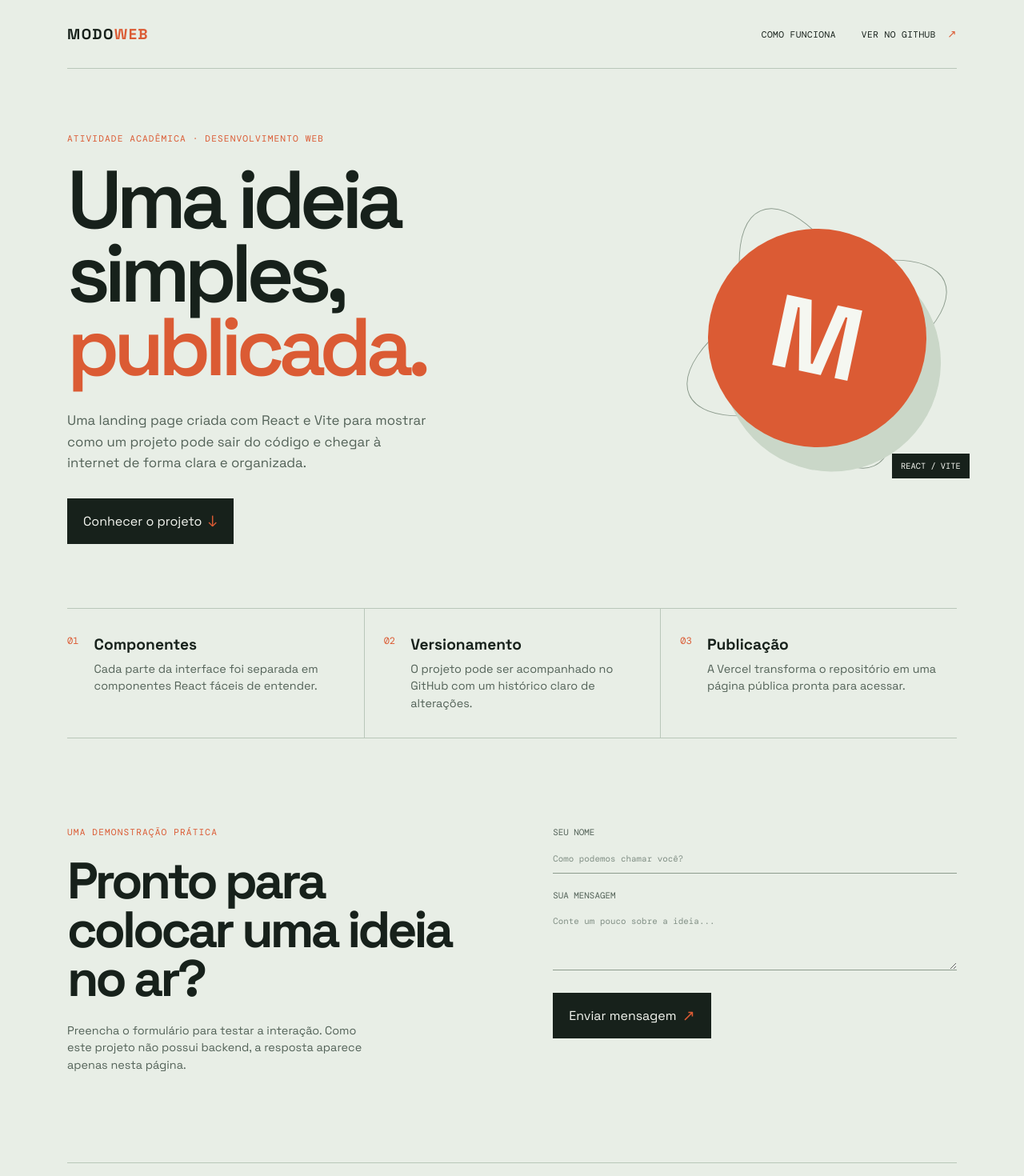
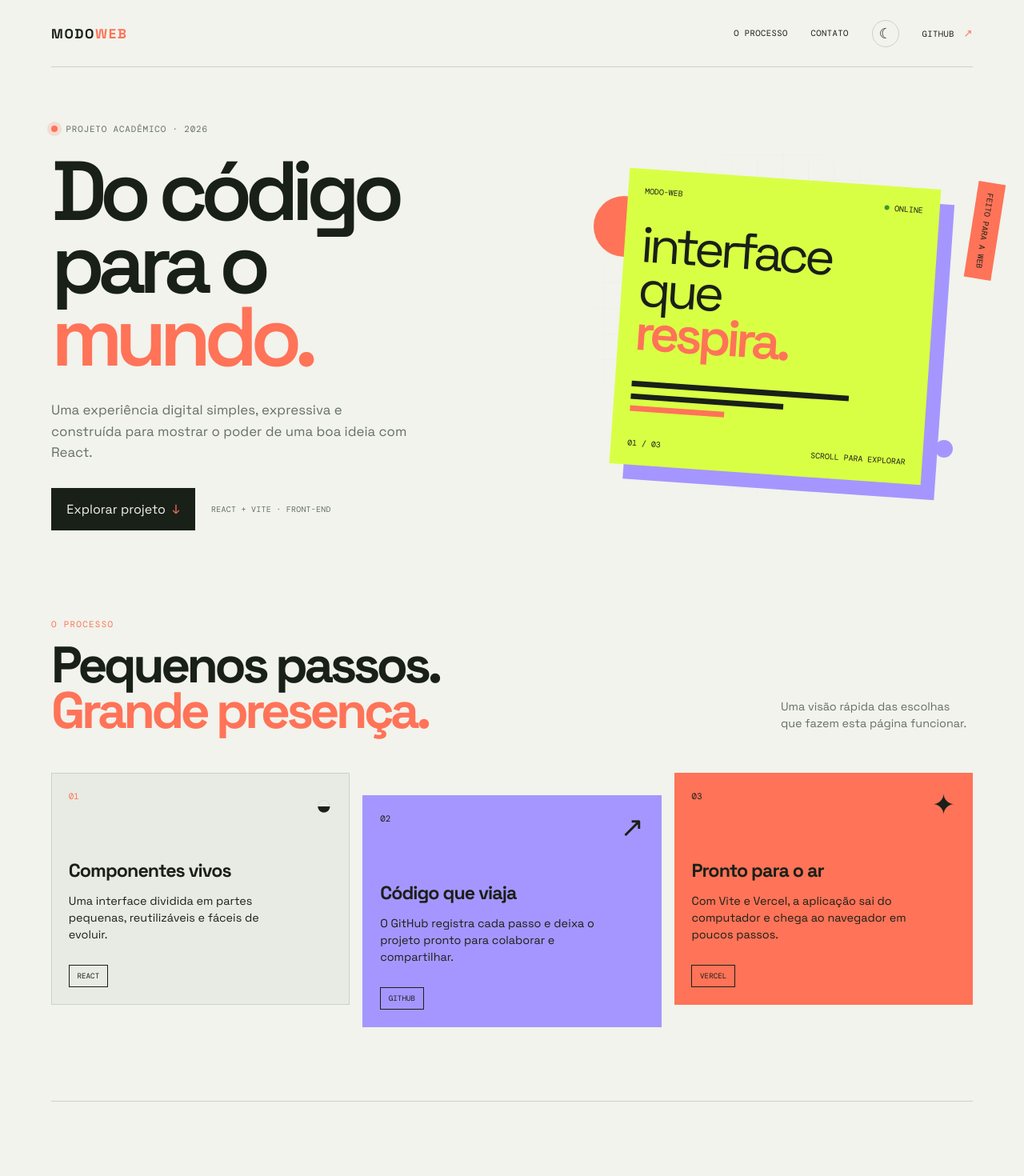
Before and after one commit to jenifferCamar/meu-app-react, a React (Vite) app: page / in a window 1280 px wide. Shown: the top 1470 px of the page at 80% size. Built offline with nearby package versions, Linux system fonts and the light colour scheme.

Commit message:
feat: moderniza interface do Modo Web

```diff
--- a/src/App.jsx
+++ b/src/App.jsx
@@ -7,6 +7,7 @@ import Footer from './components/Footer';
 
 export default function App() {
   const [message, setMessage] = useState('');
+  const [isDark, setIsDark] = useState(false);
 
   function handleSubmit(event) {
     event.preventDefault();
@@ -18,8 +19,8 @@ export default function App() {
   }
 
   return (
-    <div className="page-shell">
-      <Header />
+    <div className={`page-shell${isDark ? ' is-dark' : ''}`}>
+      <Header isDark={isDark} onToggleTheme={() => setIsDark(!isDark)} />
       <main>
         <Hero />
         <Highlights />
--- a/src/components/ContactForm.jsx
+++ b/src/components/ContactForm.jsx
@@ -5,10 +5,10 @@ export default function ContactForm({ onSubmit, message }) {
     <section className="contact" id="contato">
       <div className="contact-copy">
         <p className="eyebrow">Uma demonstração prática</p>
-        <h2>Pronto para colocar uma ideia no ar?</h2>
+        <h2>Tem uma ideia?<br /><em>Comece por aqui.</em></h2>
         <p>
-          Preencha o formulário para testar a interação. Como este projeto não
-          possui backend, a resposta aparece apenas nesta página.
+          Teste a interação preenchendo o formulário. A resposta aparece na
+          tela porque este é um projeto front-end, sem backend.
         </p>
       </div>
 
@@ -19,13 +19,7 @@ export default function ContactForm({ onSubmit, message }) {
         </label>
         <label htmlFor="message">
           Sua mensagem
-          <textarea
-            id="message"
-            name="message"
-            required
-            placeholder="Conte um pouco sobre a ideia..."
-            rows="4"
-          />
+          <textarea id="message" name="message" required placeholder="Conte um pouco sobre a ideia..." rows="4" />
         </label>
         <button type="submit">
           Enviar mensagem <span aria-hidden="true">↗</span>
--- a/src/components/Footer.jsx
+++ b/src/components/Footer.jsx
@@ -3,8 +3,9 @@ import React from 'react';
 export default function Footer() {
   return (
     <footer className="site-footer">
-      <span>© 2026 Modo Web</span>
-      <span>Feito com React · Publicado na Vercel</span>
+      <a className="brand" href="#inicio">MODO<span>WEB</span></a>
+      <p>Uma atividade acadêmica feita por Jeniffer.</p>
+      <span className="footer-year">© 2026 · React / Vite</span>
     </footer>
   );
 }
--- a/src/components/Header.jsx
+++ b/src/components/Header.jsx
@@ -1,6 +1,6 @@
 import React from 'react';
 
-export default function Header() {
+export default function Header({ isDark, onToggleTheme }) {
   return (
     <header className="site-header">
       <a className="brand" href="#inicio" aria-label="Voltar ao início">
@@ -8,14 +8,23 @@ export default function Header() {
       </a>
 
       <nav className="nav-bar" aria-label="Navegação principal">
-        <a className="nav-link" href="#processo">Como funciona</a>
+        <a className="nav-link" href="#processo">O processo</a>
+        <a className="nav-link" href="#contato">Contato</a>
+        <button
+          className="theme-button"
+          type="button"
+          onClick={onToggleTheme}
+          aria-label={isDark ? 'Ativar tema claro' : 'Ativar tema escuro'}
+        >
+          <span aria-hidden="true">{isDark ? '☼' : '☾'}</span>
+        </button>
         <a
           className="nav-link nav-link-highlight"
           href="https://github.com/jenifferCamar/meu-app-angular"
           target="_blank"
           rel="noreferrer"
         >
-          Ver no GitHub <span aria-hidden="true">↗</span>
+          GitHub <span aria-hidden="true">↗</span>
         </a>
       </nav>
     </header>
--- a/src/components/Hero.jsx
+++ b/src/components/Hero.jsx
@@ -4,24 +4,50 @@ export default function Hero() {
   return (
     <section className="hero" id="inicio">
       <div className="hero-copy">
-        <p className="eyebrow">Atividade acadêmica · Desenvolvimento Web</p>
+        <div className="hero-kicker">
+          <span className="pulse-dot" />
+          Projeto acadêmico · 2026
+        </div>
+
         <h1>
-          Uma ideia simples, <em>publicada.</em>
+          Do código para o <em>mundo.</em>
         </h1>
+
         <p className="hero-text">
-          Uma landing page criada com React e Vite para mostrar como um projeto
-          pode sair do código e chegar à internet de forma clara e organizada.
+          Uma experiência digital simples, expressiva e construída para mostrar
+          o poder de uma boa ideia com React.
         </p>
-        <a className="primary-button" href="#contato">
-          Conhecer o projeto <span aria-hidden="true">↓</span>
-        </a>
+
+        <div className="hero-actions">
+          <a className="primary-button" href="#processo">
+            Explorar projeto <span aria-hidden="true">↓</span>
+          </a>
+          <span className="hero-note">React + Vite · front-end</span>
+        </div>
       </div>
 
-      <div className="hero-art" aria-label="Ilustração abstrata do projeto" role="img">
-        <div className="art-orbit art-orbit-one" />
-        <div className="art-orbit art-orbit-two" />
-        <div className="hero-mark">M</div>
-        <span className="art-label">React / Vite</span>
+      <div className="hero-visual" aria-label="Painel visual do projeto" role="img">
+        <div className="visual-grid" />
+        <div className="visual-card">
+          <div className="visual-card-top">
+            <span>modo-web</span>
+            <span className="online-status"><i /> online</span>
+          </div>
+          <div className="visual-card-title">
+            interface que
+            <strong>respira.</strong>
+          </div>
+          <div className="visual-lines" aria-hidden="true">
+            <span /><span /><span />
+          </div>
+          <div className="visual-card-bottom">
+            <span>01 / 03</span>
+            <span>scroll para explorar</span>
+          </div>
+        </div>
+        <span className="visual-sticker">feito para a web</span>
+        <span className="visual-orb visual-orb-one" />
+        <span className="visual-orb visual-orb-two" />
       </div>
     </section>
   );
--- a/src/components/Highlights.jsx
+++ b/src/components/Highlights.jsx
@@ -3,33 +3,51 @@ import React from 'react';
 const highlights = [
   {
     number: '01',
-    title: 'Componentes',
-    text: 'Cada parte da interface foi separada em componentes React fáceis de entender.',
+    icon: '◒',
+    title: 'Componentes vivos',
+    text: 'Uma interface dividida em partes pequenas, reutilizáveis e fáceis de evoluir.',
+    tag: 'React',
   },
   {
     number: '02',
-    title: 'Versionamento',
-    text: 'O projeto pode ser acompanhado no GitHub com um histórico claro de alterações.',
+    icon: '↗',
+    title: 'Código que viaja',
+    text: 'O GitHub registra cada passo e deixa o projeto pronto para colaborar e compartilhar.',
+    tag: 'GitHub',
   },
   {
     number: '03',
-    title: 'Publicação',
-    text: 'A Vercel transforma o repositório em uma página pública pronta para acessar.',
+    icon: '✦',
+    title: 'Pronto para o ar',
+    text: 'Com Vite e Vercel, a aplicação sai do computador e chega ao navegador em poucos passos.',
+    tag: 'Vercel',
   },
 ];
 
 export default function Highlights() {
   return (
-    <section className="highlights" id="processo" aria-label="Etapas do projeto">
-      {highlights.map((highlight) => (
-        <article className="highlight" key={highlight.number}>
-          <span className="number">{highlight.number}</span>
-          <div>
-            <h2>{highlight.title}</h2>
+    <section className="process-section" id="processo">
+      <div className="section-heading">
+        <div>
+          <p className="eyebrow">O processo</p>
+          <h2>Pequenos passos.<br /><em>Grande presença.</em></h2>
+        </div>
+        <p className="section-intro">Uma visão rápida das escolhas que fazem esta página funcionar.</p>
+      </div>
+
+      <div className="highlights">
+        {highlights.map((highlight) => (
+          <article className="highlight" key={highlight.number}>
+            <div className="highlight-topline">
+              <span className="number">{highlight.number}</span>
+              <span className="highlight-icon" aria-hidden="true">{highlight.icon}</span>
+            </div>
+            <h3>{highlight.title}</h3>
             <p>{highlight.text}</p>
-          </div>
-        </article>
-      ))}
+            <span className="highlight-tag">{highlight.tag}</span>
+          </article>
+        ))}
+      </div>
     </section>
   );
 }
--- a/src/styles.css
+++ b/src/styles.css
@@ -2,256 +2,313 @@
 
 :root {
   font-family: 'Space Grotesk', Arial, sans-serif;
-  color: #17211b;
-  background: #e8eee6;
+  color: #192018;
+  background: #f1f3ec;
   font-synthesis: none;
   text-rendering: optimizeLegibility;
 }
 
 * { box-sizing: border-box; }
-
 html { scroll-behavior: smooth; }
-
-body { margin: 0; min-width: 320px; }
-
+body { margin: 0; min-width: 320px; background: #f1f3ec; }
 a { color: inherit; text-decoration: none; }
-
 button, input, textarea { font: inherit; }
 
 button:focus-visible,
 a:focus-visible,
 input:focus-visible,
 textarea:focus-visible {
-  outline: 3px solid #db5b34;
+  outline: 3px solid #d9ff45;
   outline-offset: 4px;
 }
 
 .page-shell {
-  max-width: 1240px;
+  --paper: #f1f3ec;
+  --ink: #192018;
+  --muted: #657066;
+  --line: #cbd2c8;
+  --lime: #d9ff45;
+  --coral: #ff7358;
+  --lavender: #a596ff;
+  max-width: 1400px;
+  min-height: 100vh;
   margin: 0 auto;
   padding: 0 5vw;
   overflow: hidden;
+  color: var(--ink);
+  background: var(--paper);
+  transition: background 0.35s ease, color 0.35s ease;
 }
 
+.page-shell.is-dark {
+  --paper: #11140f;
+  --ink: #f1f3ec;
+  --muted: #a3ada1;
+  --line: #394337;
+  --lime: #d9ff45;
+  --coral: #ff8068;
+  --lavender: #aaa0ff;
+}
+
+body:has(.page-shell.is-dark) { background: #11140f; }
+
 .site-header {
-  min-height: 86px;
+  min-height: 84px;
   display: flex;
   justify-content: space-between;
   align-items: center;
-  border-bottom: 1px solid #b9c7b9;
+  border-bottom: 1px solid var(--line);
 }
 
-.brand { font-size: 1.15rem; font-weight: 700; letter-spacing: 0.08em; }
+.brand {
+  font-size: 1.05rem;
+  font-weight: 700;
+  letter-spacing: 0.1em;
+}
 
-.brand span, h1 em, .eyebrow, .number, .form-message { color: #db5b34; }
+.brand span, h1 em, .section-heading em, .contact h2 em { color: var(--coral); }
 
-.nav-bar { display: flex; align-items: center; gap: 2rem; }
+.nav-bar { display: flex; align-items: center; gap: 1.8rem; }
 
 .nav-link {
   font-family: 'DM Mono', monospace;
-  font-size: 0.7rem;
+  font-size: 0.66rem;
   text-transform: uppercase;
   letter-spacing: 0.04em;
+  transition: color 0.2s ease;
 }
 
-.nav-link-highlight span, .primary-button span, button span {
-  color: #db5b34;
-  font-size: 1.2em;
-  margin-left: 0.45rem;
+.nav-link:hover { color: var(--coral); }
+.nav-link-highlight span { color: var(--coral); font-size: 1.25em; margin-left: 0.3rem; }
+
+.theme-button {
+  width: 34px;
+  height: 34px;
+  padding: 0;
+  border: 1px solid var(--line);
+  border-radius: 50%;
+  color: var(--ink);
+  background: transparent;
+  font-size: 1.1rem;
 }
 
+.theme-button:hover { color: #192018; background: var(--lime); border-color: var(--lime); transform: rotate(12deg); }
+
 .hero {
-  min-height: 610px;
+  min-height: 650px;
   display: grid;
-  grid-template-columns: 1fr 0.65fr;
+  grid-template-columns: 1fr 0.85fr;
   align-items: center;
-  gap: 2rem;
+  gap: 6vw;
+  padding: 70px 0 90px;
 }
 
-.hero-copy { max-width: 690px; padding: 80px 0; }
+.hero-copy { max-width: 680px; }
 
-.eyebrow {
+.hero-kicker, .hero-note, .eyebrow, .number, .highlight-tag, .visual-card, .visual-sticker, .online-status {
   font-family: 'DM Mono', monospace;
-  font-size: 0.7rem;
   text-transform: uppercase;
-  letter-spacing: 0.1em;
-  margin: 0 0 1.5rem;
 }
 
+.hero-kicker {
+  display: flex;
+  align-items: center;
+  gap: 0.65rem;
+  color: var(--muted);
+  font-size: 0.68rem;
+  letter-spacing: 0.08em;
+  margin-bottom: 1.6rem;
+}
+
+.pulse-dot, .online-status i {
+  display: inline-block;
+  width: 8px;
+  height: 8px;
+  border-radius: 50%;
+  background: var(--coral);
+}
+
+.pulse-dot { box-shadow: 0 0 0 5px color-mix(in srgb, var(--coral) 18%, transparent); }
+
 h1 {
-  font-size: clamp(3.5rem, 8vw, 7rem);
-  line-height: 0.9;
-  letter-spacing: -0.07em;
+  max-width: 700px;
+  font-size: clamp(4rem, 8.2vw, 8.2rem);
+  line-height: 0.87;
+  letter-spacing: -0.085em;
   font-weight: 600;
   margin: 0;
 }
 
-h1 em { font-style: normal; }
+h1 em, .section-heading em, .contact h2 em { font-style: normal; }
 
 .hero-text {
-  max-width: 460px;
-  color: #536258;
+  max-width: 455px;
+  color: var(--muted);
   font-size: 1.05rem;
   line-height: 1.55;
   margin: 2rem 0;
 }
 
-.primary-button, button {
+.hero-actions { display: flex; align-items: center; gap: 1.25rem; flex-wrap: wrap; }
+
+.primary-button, button:not(.theme-button) {
   display: inline-flex;
   align-items: center;
   justify-content: center;
-  background: #17211b;
-  color: #f5f7f1;
   border: 0;
-  padding: 1rem 1.25rem;
+  background: var(--ink);
+  color: var(--paper);
+  padding: 1rem 1.2rem;
   cursor: pointer;
-  transition: transform 0.2s ease, background 0.2s ease;
+  transition: transform 0.2s ease, background 0.2s ease, color 0.2s ease;
 }
 
-.primary-button:hover, button:hover { background: #db5b34; transform: translateY(-2px); }
+.primary-button span, button:not(.theme-button) span { color: var(--coral); margin-left: 0.5rem; }
+.primary-button:hover, button:not(.theme-button):hover { background: var(--coral); color: #192018; transform: translateY(-3px); }
 
-.hero-art {
-  width: min(35vw, 350px);
-  aspect-ratio: 1;
-  justify-self: end;
+.hero-note { color: var(--muted); font-size: 0.62rem; letter-spacing: 0.03em; }
+
+.hero-visual {
+  min-height: 430px;
   position: relative;
   display: grid;
   place-items: center;
 }
 
-.hero-mark {
-  width: 78%;
-  height: 78%;
-  display: grid;
-  place-items: center;
-  border-radius: 50%;
-  background: #db5b34;
-  color: #f5f7f1;
-  font-size: min(22vw, 8rem);
-  line-height: 1;
-  font-weight: 700;
-  transform: rotate(12deg);
-  box-shadow: 24px 26px 0 #cad7c8;
-  z-index: 2;
+.visual-grid {
+  position: absolute;
+  inset: 0;
+  opacity: 0.5;
+  background-image: linear-gradient(var(--line) 1px, transparent 1px), linear-gradient(90deg, var(--line) 1px, transparent 1px);
+  background-size: 32px 32px;
+  mask-image: radial-gradient(circle, black 25%, transparent 72%);
 }
 
-.art-orbit {
-  position: absolute;
-  border: 1px solid #8d9c8e;
-  border-radius: 50%;
-  transform: rotate(-24deg);
+.visual-card {
+  width: min(100%, 390px);
+  min-height: 370px;
+  position: relative;
+  z-index: 2;
+  display: flex;
+  flex-direction: column;
+  justify-content: space-between;
+  padding: 1.3rem;
+  color: #192018;
+  background: var(--lime);
+  transform: rotate(4deg);
+  box-shadow: 18px 18px 0 var(--lavender);
+  font-size: 0.62rem;
 }
 
-.art-orbit-one { width: 100%; height: 42%; }
-.art-orbit-two { width: 42%; height: 100%; }
+.visual-card-top, .visual-card-bottom { display: flex; justify-content: space-between; gap: 1rem; }
+.online-status { display: flex; align-items: center; gap: 0.4rem; }
+.online-status i { width: 6px; height: 6px; background: #3c972d; }
 
-.art-label {
-  position: absolute;
-  right: -1rem;
-  bottom: 0;
-  padding: 0.55rem 0.7rem;
-  background: #17211b;
-  color: #f5f7f1;
-  font-family: 'DM Mono', monospace;
-  font-size: 0.65rem;
-  text-transform: uppercase;
-  z-index: 3;
+.visual-card-title {
+  font-family: 'Space Grotesk', Arial, sans-serif;
+  font-size: clamp(2.8rem, 5vw, 4.4rem);
+  line-height: 0.86;
+  letter-spacing: -0.08em;
+  text-transform: lowercase;
 }
 
-.highlights {
-  display: grid;
-  grid-template-columns: repeat(3, 1fr);
-  border-top: 1px solid #b9c7b9;
-  border-bottom: 1px solid #b9c7b9;
+.visual-card-title strong { display: block; color: var(--coral); font-weight: 600; }
+.visual-lines { display: grid; gap: 0.55rem; }
+.visual-lines span { display: block; height: 7px; background: #192018; }
+.visual-lines span:nth-child(1) { width: 78%; }
+.visual-lines span:nth-child(2) { width: 55%; }
+.visual-lines span:nth-child(3) { width: 34%; background: var(--coral); }
+
+.visual-sticker {
+  position: absolute;
+  z-index: 4;
+  right: -2rem;
+  top: 8%;
+  padding: 0.8rem 0.65rem;
+  color: #192018;
+  background: var(--coral);
+  font-size: 0.62rem;
+  writing-mode: vertical-rl;
+  transform: rotate(9deg);
 }
 
+.visual-orb { position: absolute; border-radius: 50%; z-index: 1; }
+.visual-orb-one { width: 76px; height: 76px; left: 4%; top: 12%; background: var(--coral); }
+.visual-orb-two { width: 22px; height: 22px; right: 5%; bottom: 12%; background: var(--lavender); }
+
+.process-section { padding: 20px 0 120px; }
+
+.section-heading { display: flex; justify-content: space-between; align-items: end; gap: 2rem; margin-bottom: 3rem; }
+.eyebrow { color: var(--coral); font-size: 0.68rem; letter-spacing: 0.12em; margin: 0 0 1rem; }
+.section-heading h2 { font-size: clamp(2.5rem, 5vw, 5.3rem); line-height: 0.9; letter-spacing: -0.07em; margin: 0; }
+.section-intro { max-width: 240px; color: var(--muted); font-size: 0.9rem; line-height: 1.45; margin: 0 0 0.2rem; }
+
+.highlights { display: grid; grid-template-columns: repeat(3, 1fr); gap: 1rem; }
+
 .highlight {
-  display: grid;
-  grid-template-columns: auto 1fr;
-  gap: 1.2rem;
-  padding: 2rem 1.5rem 2rem 0;
+  min-height: 290px;
+  display: flex;
+  flex-direction: column;
+  padding: 1.3rem;
+  border: 1px solid var(--line);
+  background: color-mix(in srgb, var(--paper) 75%, var(--line));
+  transition: transform 0.25s ease, background 0.25s ease;
 }
 
-.highlight + .highlight { border-left: 1px solid #b9c7b9; padding-left: 1.5rem; }
+.highlight:nth-child(2) { transform: translateY(28px); background: var(--lavender); color: #192018; border-color: var(--lavender); }
+.highlight:nth-child(3) { background: var(--coral); color: #192018; border-color: var(--coral); }
+.highlight:hover { transform: translateY(-8px); }
+.highlight:nth-child(2):hover { transform: translateY(20px); }
 
-.number { font-family: 'DM Mono', monospace; font-size: 0.75rem; }
-
-.highlight h2 { margin: 0 0 0.5rem; font-size: 1.2rem; }
-
-.highlight p, .contact-copy > p:last-child {
-  margin: 0;
-  color: #536258;
-  line-height: 1.5;
-  font-size: 0.9rem;
-}
+.highlight-topline { display: flex; justify-content: space-between; align-items: start; }
+.number { color: var(--coral); font-size: 0.68rem; }
+.highlight:nth-child(2) .number, .highlight:nth-child(3) .number { color: #192018; }
+.highlight-icon { font-size: 2.2rem; line-height: 1; }
+.highlight h3 { font-size: 1.45rem; letter-spacing: -0.04em; margin: auto 0 0.8rem; }
+.highlight p { max-width: 270px; font-size: 0.9rem; line-height: 1.45; margin: 0 0 1.7rem; }
+.highlight-tag { width: fit-content; padding: 0.45rem 0.6rem; border: 1px solid currentColor; font-size: 0.58rem; }
 
 .contact {
   display: grid;
   grid-template-columns: 1fr 1fr;
   gap: 8vw;
-  padding: 110px 0;
+  padding: 100px 0 125px;
+  border-top: 1px solid var(--line);
 }
 
-.contact h2 {
-  max-width: 480px;
-  font-size: clamp(2.3rem, 5vw, 4.5rem);
-  letter-spacing: -0.06em;
-  line-height: 0.95;
-  margin: 0 0 1.5rem;
+.contact h2 { max-width: 530px; font-size: clamp(2.8rem, 5.4vw, 5.6rem); line-height: 0.88; letter-spacing: -0.08em; margin: 0 0 1.5rem; }
+.contact-copy > p:last-child { max-width: 390px; color: var(--muted); line-height: 1.5; margin: 0; }
+.contact-form { display: grid; align-content: start; gap: 1.4rem; }
+
+label { display: grid; gap: 0.45rem; color: var(--muted); font-family: 'DM Mono', monospace; font-size: 0.66rem; text-transform: uppercase; }
+input, textarea { width: 100%; padding: 0.75rem 0; color: var(--ink); background: transparent; border: 0; border-bottom: 1px solid var(--line); outline: none; resize: vertical; }
+input:focus, textarea:focus { border-color: var(--coral); }
+input::placeholder, textarea::placeholder { color: var(--muted); opacity: 0.7; }
+.contact-form button { justify-self: start; margin-top: 0.35rem; }
+.form-message { color: var(--coral); font-size: 0.9rem; margin: 0; }
+
+.site-footer { display: grid; grid-template-columns: 1fr 1fr 1fr; align-items: center; gap: 1rem; padding: 1.5rem 0 2rem; border-top: 1px solid var(--line); color: var(--muted); }
+.site-footer p { font-family: 'DM Mono', monospace; font-size: 0.62rem; text-align: center; text-transform: uppercase; margin: 0; }
+.site-footer .brand { color: var(--ink); }
+.footer-year { font-family: 'DM Mono', monospace; font-size: 0.62rem; text-align: right; text-transform: uppercase; }
+
+@media (max-width: 780px) {
+  .site-header { min-height: 74px; }
+  .nav-bar { gap: 0.8rem; }
+  .nav-link { font-size: 0.58rem; }
+  .nav-link:nth-child(2) { display: none; }
+  .hero { grid-template-columns: 1fr; gap: 2rem; padding: 70px 0 85px; }
+  h1 { font-size: clamp(3.7rem, 17vw, 6.3rem); }
+  .hero-visual { min-height: 360px; width: min(100%, 430px); justify-self: center; }
+  .visual-card { min-height: 320px; }
+  .visual-sticker { right: -0.5rem; }
+  .section-heading { display: block; }
+  .section-intro { margin-top: 1.3rem; }
+  .highlights, .contact { grid-template-columns: 1fr; }
+  .highlight { min-height: 245px; }
+  .highlight:nth-child(2) { transform: none; }
+  .highlight:nth-child(2):hover { transform: translateY(-8px); }
+  .contact { gap: 3rem; padding: 80px 0 95px; }
+  .site-footer { grid-template-columns: 1fr; }
+  .site-footer p, .footer-year { text-align: left; }
 }
-
-.contact-copy > p:last-child { max-width: 390px; }
-
-.contact-form { display: grid; align-content: start; gap: 1.25rem; }
-
-label {
-  display: grid;
-  gap: 0.45rem;
-  color: #536258;
-  font-family: 'DM Mono', monospace;
-  font-size: 0.68rem;
-  text-transform: uppercase;
-}
-
-input, textarea {
-  width: 100%;
-  background: transparent;
-  border: 0;
-  border-bottom: 1px solid #8d9c8e;
-  padding: 0.7rem 0;
-  color: #17211b;
-  outline: none;
-  resize: vertical;
-}
-
-input:focus, textarea:focus { border-color: #db5b34; }
-input::placeholder, textarea::placeholder { color: #829086; }
-.contact-form button { justify-self: start; margin-top: 0.5rem; }
-.form-message { font-size: 0.9rem; margin: 0; }
-
-.site-footer {
-  border-top: 1px solid #b9c7b9;
-  padding: 1.5rem 0 2rem;
-  display: flex;
-  justify-content: space-between;
-  color: #536258;
-  font-family: 'DM Mono', monospace;
-  font-size: 0.65rem;
-  text-transform: uppercase;
-}
-
-@media (max-width: 700px) {
-  .site-header { min-height: 74px; }
-  .nav-bar { gap: 0.9rem; }
-  .nav-link:first-child { display: none; }
-  .nav-link { font-size: 0.62rem; }
-  .hero { min-height: auto; grid-template-columns: 1fr; }
-  .hero-copy { padding: 75px 0 45px; }
-  .hero-art { width: min(70vw, 250px); justify-self: center; margin: 20px 0 70px; }
-  .art-label { right: -0.5rem; }
-  .highlights, .contact { grid-template-columns: 1fr; }
-  .highlight { padding: 1.5rem 0; }
-  .highlight + .highlight { border-left: 0; border-top: 1px solid #b9c7b9; padding-left: 0; }
-  .contact { gap: 3rem; padding: 75px 0; }
-  .site-footer { gap: 1rem; flex-direction: column; }
-}
```
